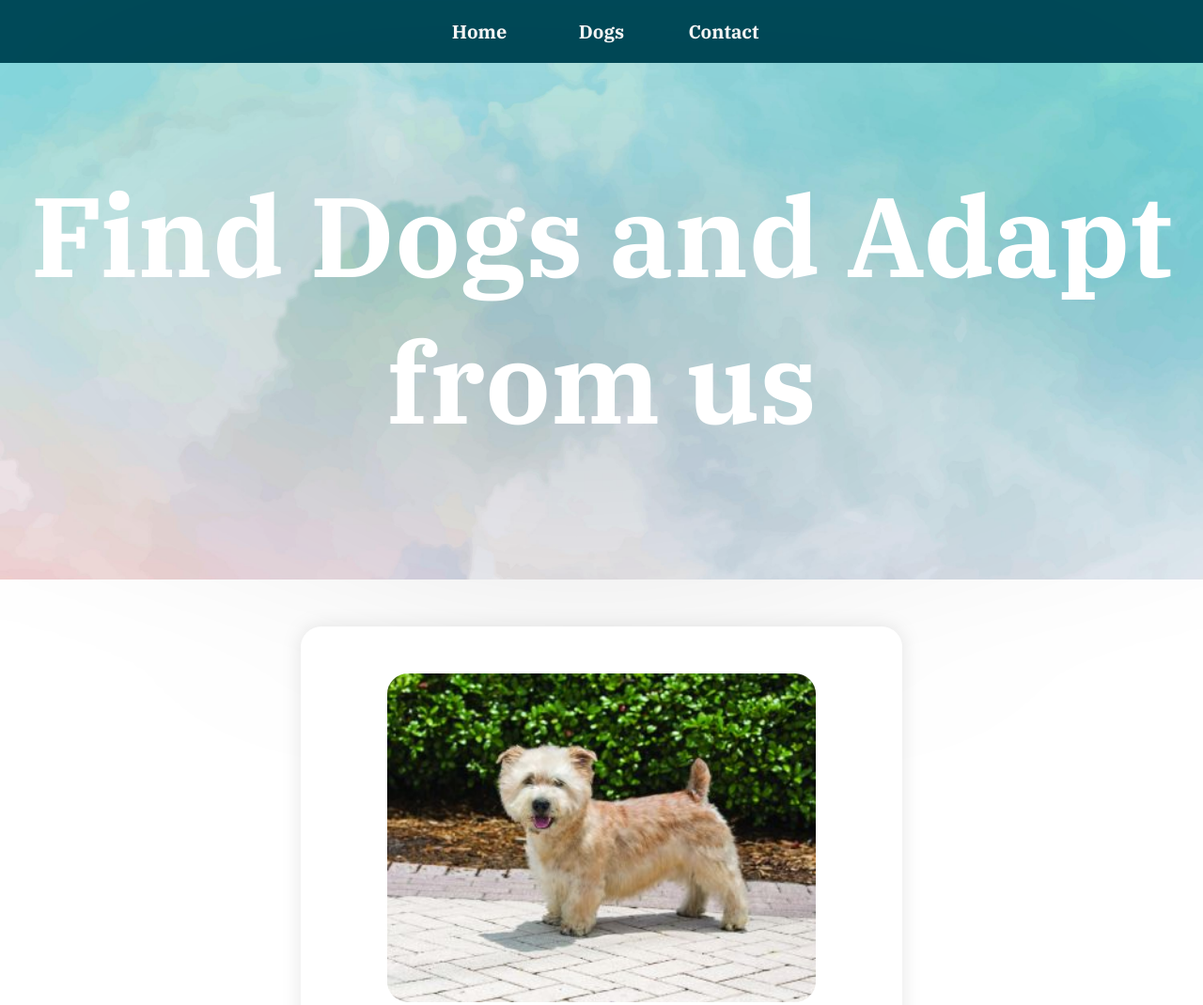
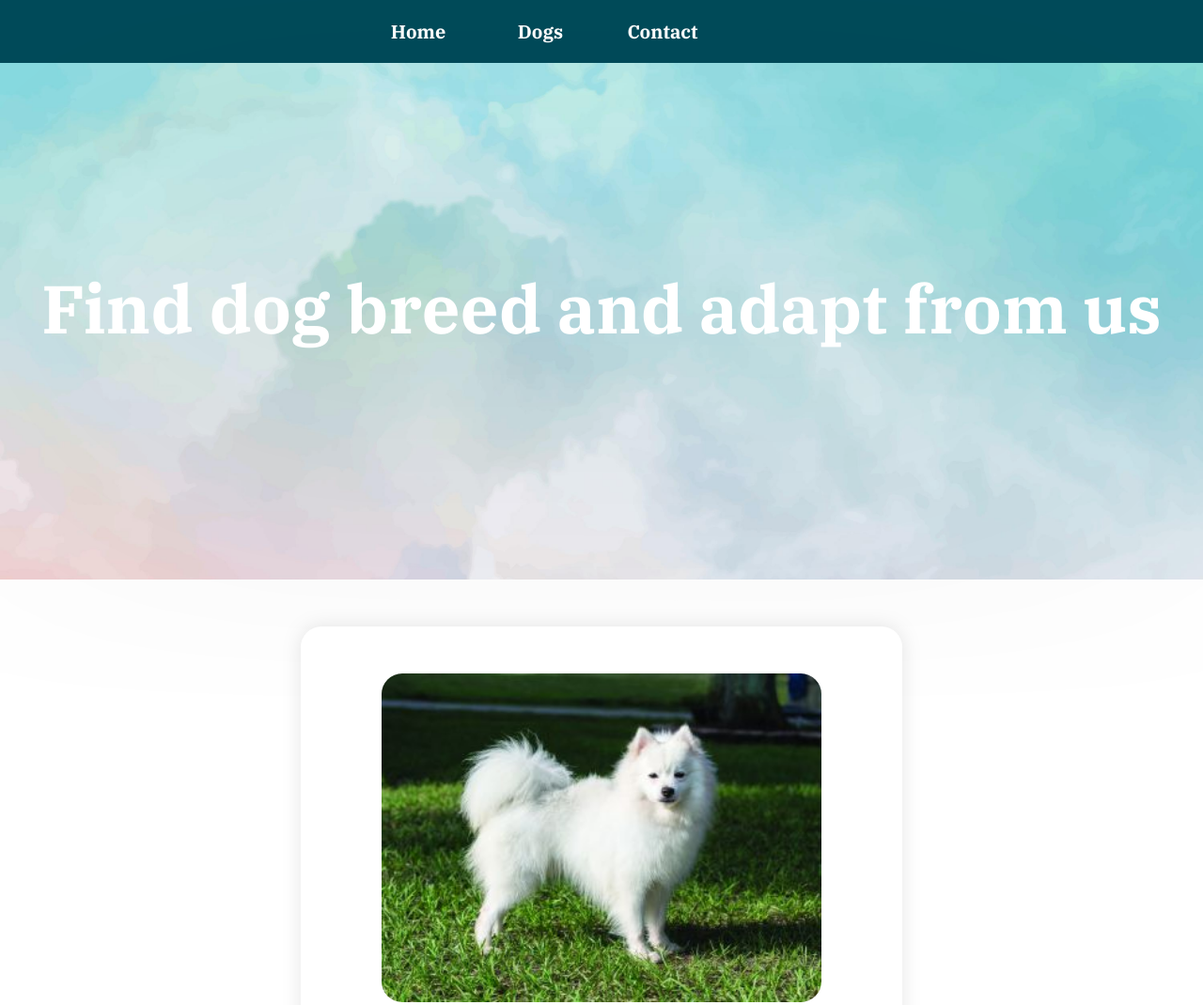
Before and after one commit to zillur-rgb/Dog-Breed-Js-Webpack, a website built with webpack: page dist/index.html in a window 1280 px wide. Shown: the top 1070 px of the page at 94% size. Built offline with nearby package versions, Linux system fonts and the light colour scheme.

Commit message:
Homepage Finished

```diff
--- a/src/home.js
+++ b/src/home.js
@@ -1,16 +1,42 @@
-const home = (() => {
+const appendHome = () => {
   const content = document.createElement("div");
-  content.classList.add("title-container");
-
   const titleWrapper = document.createElement("div");
-  titleWrapper.classList.add("title");
-
-  const title = document.createElement("h1");
+  const title = document.createElement("div");
   const infoWrapper = document.createElement("div");
-  infoWrapper.classList.add("info-container");
 
   const card = document.createElement("div");
-  card.classList.add("card radius");
+  const img = document.createElement("img");
 
-  return {};
-})();
+  //Atributes for above
+  content.setAttribute("id", "content");
+
+  titleWrapper.classList.add("title-container");
+  title.classList.add("title");
+
+  infoWrapper.classList.add("info-container");
+  card.classList.add("card", "radius");
+  img.classList.add("radius");
+  img.setAttribute("src", "./imgs/american-eskimo.jpg");
+
+  // no attributes variables
+  const ingTitle = document.createElement("h2");
+  const loremIpsum = document.createElement("p");
+
+  title.innerHTML = "<h1>Find dog breed and adapt from us</h1>";
+  ingTitle.textContent = "FEATURED DOG";
+  loremIpsum.textContent =
+    "Lorem ipsum dolor sit amet consectetur adipisicing elit. Ratione quo impedit sunt quibusdam excepturi accusamus odit? Voluptas nostrum, iusto quam dignissimos dolorum, exercitationem, eos nesciunt praesentium explicabo illum accusantium maxime.";
+
+  const panel = document.querySelector(".panel");
+  panel.parentNode.insertBefore(content, panel.nextSibling);
+  content.append(titleWrapper);
+  titleWrapper.append(title);
+  content.append(infoWrapper);
+  infoWrapper.append(card);
+
+  card.append(img);
+  card.append(ingTitle);
+  card.append(loremIpsum);
+};
+
+export default appendHome;
--- a/src/index.js
+++ b/src/index.js
@@ -1,3 +1,5 @@
+import appendHome from "./home.js";
 import appendPanels from "./panel.js";
 
 appendPanels();
+appendHome();
--- a/src/panel.js
+++ b/src/panel.js
@@ -1,28 +1,33 @@
 const panels = (() => {
   // header Variables
-  let header = document.createElement("header");
-  let nav = document.createElement("nav");
-  let links = document.createElement("a");
-  let body = document.querySelector("body");
+  const header = document.createElement("header");
+  const nav = document.createElement("nav");
+  const links = document.createElement("a");
+  const body = document.querySelector("body");
 
   // Footer variables
   const footer = document.createElement("footer");
   const github = document.createElement("div");
+  // const addressTitle = document.createElement("h2");
+  // const address = document.createElement("p");
+  // const hoursTitle = document.createElement("h2");
+  // const hours = document.createElement("p");
 
   const appendHeader = () => {
     header.classList.add("panel");
     body.prepend(header);
+    header.append(nav);
+    nav.append(links);
 
-    document.querySelector("header").append(nav);
-    document.querySelector("nav").append(links);
     document.querySelector("nav a").setAttribute("id", "1");
     links.textContent = "Home";
-    document.querySelector("nav").append(links.cloneNode());
+    nav.append(links.cloneNode());
     document.querySelector("nav a:last-child").textContent = "Dogs";
     document.querySelector("nav a").setAttribute("id", "2");
-    document.querySelector("nav").append(links.cloneNode());
+    nav.append(links.cloneNode());
     document.querySelector("nav a").setAttribute("id", "3");
     document.querySelector("nav a:last-child").textContent = "Contact";
+    nav.append(links.cloneNode());
   };
 
   const appendFooter = () => {
@@ -30,7 +35,7 @@ const panels = (() => {
     github.setAttribute("href", "https://github.com/zillur-rgb");
     github.innerHTML = `<p>copyright 2022 MD Zillur Rahman</p>`;
     body.append(footer);
-    document.querySelector("footer").append(github);
+    footer.append(github);
   };
 
   return {
```
Also changed, not shown: dist/index.html, dist/main.js, dist/style.css.
